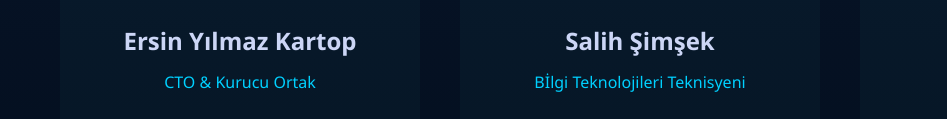
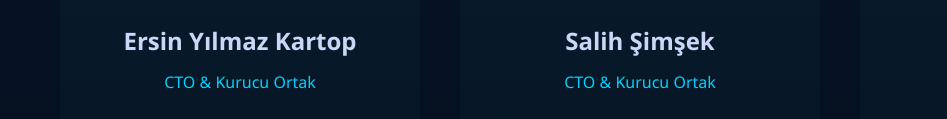
Before and after one commit to slhsmskIT/ersabt.com, a plain HTML site: page index.html in a window 1280 px wide. Shown: the part 3432-3551 px from the top of the page, 0-947 px from the left. Drawn offline with Linux system fonts and the light colour scheme.

Commit message:
Update index.html

```diff
--- a/index.html
+++ b/index.html
@@ -785,7 +785,7 @@
                 <div class="team-member animate delay-2">
                     <img src= alt="Salih Şimşek" class="member-image">
                     <h3 class="member-name">Salih Şimşek</h3>
-                    <span class="member-position">Bİlgi Teknolojileri Teknisyeni</span>
+                    <span class="member-position">CTO & Kurucu Ortak</span>
                     <p></p>
                     <div class="member-social">
                         <a href="#"><i class="fab fa-linkedin-in"></i></a>
```
